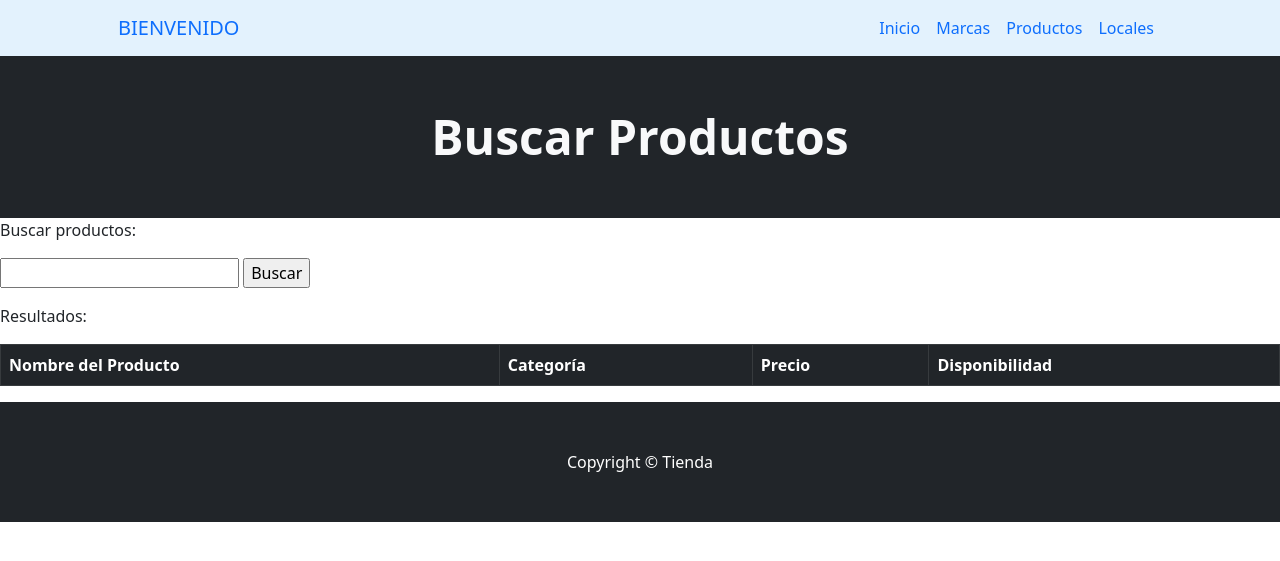
After one commit to GuillermoSwoboda/Entrega1, a Django app: page /app/buscar_producto/ in a window 1280 px wide. The commit adds this page. Shown: the top 561 px of the page. Run offline with Django 4.2, Linux system fonts and the light colour scheme; lists and menus that the app fills with data are empty; some libraries are stand-ins or nearby versions.

Commit message:
creacion buscar productos

```diff
--- /dev/null
+++ b/Entrega1App/templates/Entrega1App/busqueda_producto.html
@@ -0,0 +1,57 @@
+{% extends 'Entrega1App/base.html' %}
+{% load static %}
+
+
+{% block tituloPagina %}
+Buscar Productos - App
+{% endblock %}
+
+{% block descripcionPagina %}
+Buscar Productos
+{% endblock %}
+
+{% block contenidoPagina %}
+<p>Buscar productos:
+    <form action="" method="post">
+        {% csrf_token %}
+
+        <input type="text" name="nombre" id="">
+
+        <input type="submit" value="Buscar">
+    </form>
+</p>
+
+<p>Resultados:</p>
+    <table class="table table-light table-bordered">
+        <thead class="table-dark">
+        <tr>
+            <th scope="col">Nombre del Producto</th>
+            <th scope="col">Categoría</th>
+            <th scope="col">Precio</th>
+            <th scope="col">Disponibilidad</th>
+        </tr>
+        </thead>
+        <tbody>
+            {% for resultado in nombres %}
+                <tr>
+                    <td scope="1">{{resultado.nombre}}</td>
+                    <td scope="2">{{resultado.get_categoria_display}}</td>
+                    <td scope="3">${{resultado.precio}}</td>
+                    <td scope="4">
+                    {% if resultado.stock == 0 %}
+                        <p style="color: red;">SIN STOCK</p>
+
+                    {% elif resultado.stock > 0 and resultado.stock < 10 %}
+                        <p style="color: rgb(192, 192, 59);">ÚLTIMAS UNIDADES</p>
+
+                    {% else %}
+                        <p style="color: green;">DISPONIBLE</p>
+                    {% endif %}
+                    </td>
+                </tr>
+        </tbody>
+
+            {% endfor %}
+    </table>
+
+{% endblock %}
--- a/Entrega1App/urls.py
+++ b/Entrega1App/urls.py
@@ -10,5 +10,6 @@ urlpatterns = [
     path("crear_marca/", crear_marca, name="crear_marca"),
     path("crear_producto/", crear_producto, name="crear_producto"),
     path("crear_local/", crear_local, name="crear_local"),
+    path("buscar_producto/", buscar_producto, name="buscar_producto"),
     path("base/",base),
 ]
--- a/Entrega1App/views.py
+++ b/Entrega1App/views.py
@@ -112,8 +112,32 @@ def crear_local(request):
         return render(request,"Entrega1App/formularioLocal.html",{"form":formularioVacio})
 
 
-def dia(request):
+def buscar_producto(request):
 
-    hoy = datetime.datetime.now()
+    if request.method == "POST":
 
-    return render(request,"Entrega1App/index.html",{"dia_hora":hoy})
+        nombre = request.POST["nombre"]
+
+        nombres = Productos.objects.filter(nombre__icontains=nombre)
+
+        return render(request,"Entrega1App/busqueda_producto.html",{"nombres":nombres})
+
+    else:
+
+        nombres = []
+
+        return render(request,"Entrega1App/busqueda_producto.html",{"nombres":nombres})
+
+
+    # if request.method == "POST":
+
+    #     categoria = request.POST["categoria"]
+
+    #     categorias = Productos.objects.filter(categoria__icontains=categoria)
+
+    #     return render(request,"Entrega1App/busqueda_producto.html",{"categoria":categorias})
+
+    # else: #get y otros
+
+
+    #     return render(request,"Entrega1App/busqueda_producto.html",{"categoria":categorias})
```
Also changed, not shown: Entrega1App/templates/Entrega1App/productos.html (+5 -3 lines).
